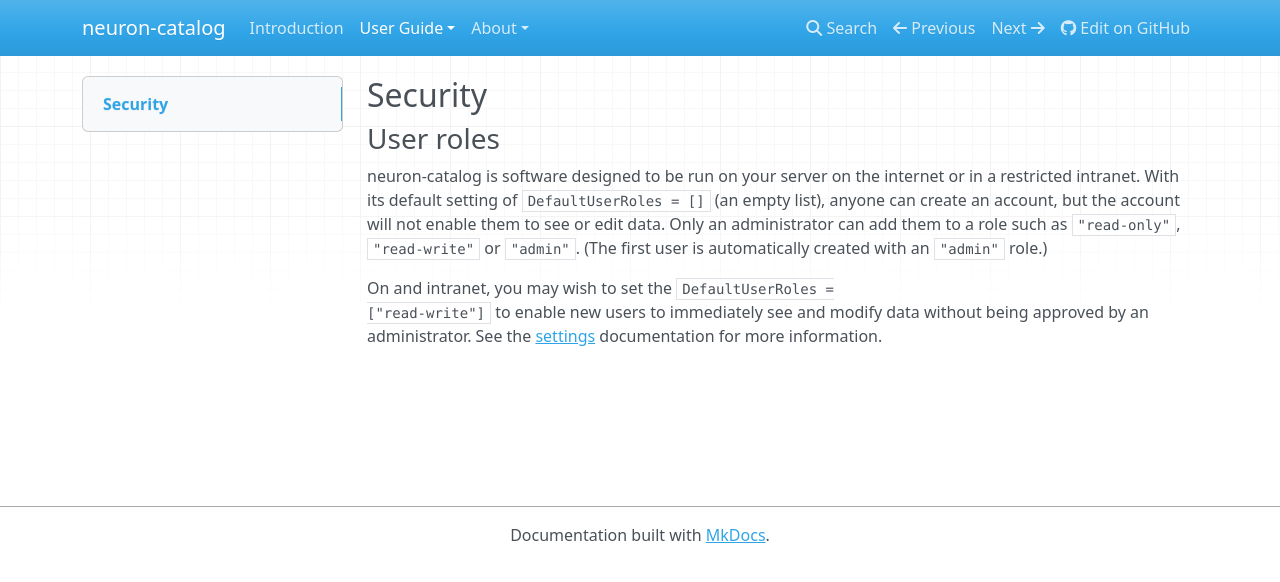
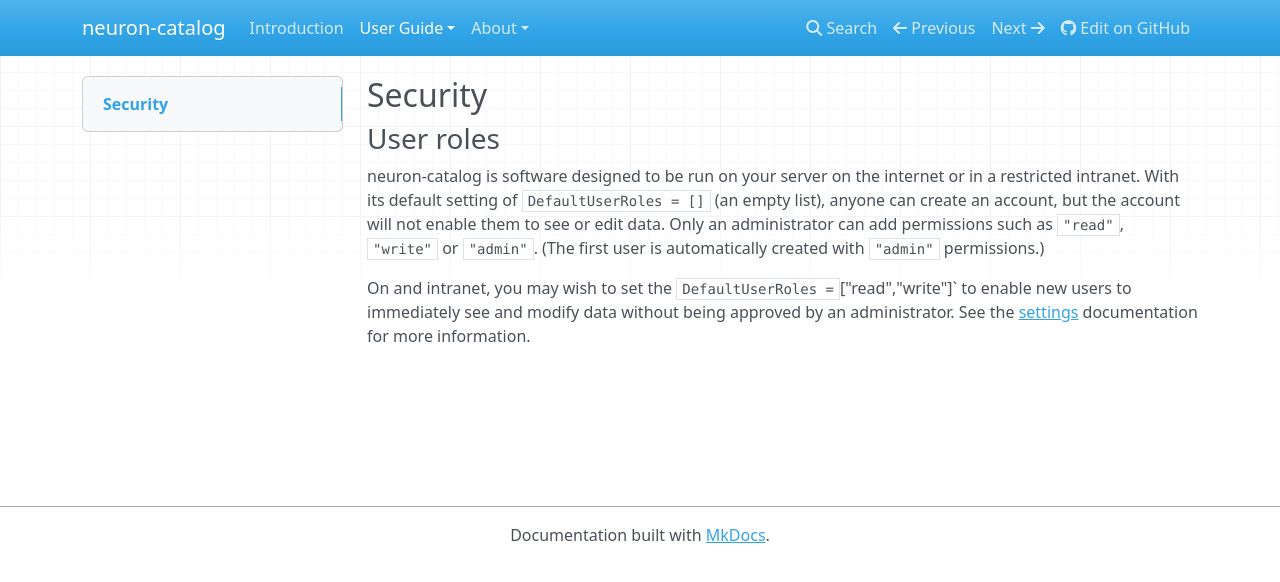
Before and after one commit to strawlab/neuron-catalog, an MkDocs documentation site: the page built from docs/security.md, in a window 1280 px wide. Shown: the top 582 px of the page. Built offline with MkDocs 1.6.1, drawn with Linux system fonts in a browser that asks for light colours; nearby versions of some CDN libraries; old or Windows-style settings are respelled for this version of MkDocs.

Commit message:
rework permission system

```diff
--- a/docs/security.md
+++ b/docs/security.md
@@ -2,15 +2,14 @@
 
 ### User roles
 
-neuron-catalog is software designed to be run on your server on the
-internet or in a restricted intranet. With its default setting of
-`DefaultUserRoles = []` (an empty list), anyone can create an account,
-but the account will not enable them to see or edit data. Only an
-administrator can add them to a role such as `"read-only"`,
-`"read-write"` or `"admin"`. (The first user is automatically created
-with an `"admin"` role.)
+neuron-catalog is software designed to be run on your server on the internet or
+in a restricted intranet. With its default setting of `DefaultUserRoles = []`
+(an empty list), anyone can create an account, but the account will not enable
+them to see or edit data. Only an administrator can add permissions such as
+`"read"`, `"write"` or `"admin"`. (The first user is automatically created with
+`"admin"` permissions.)
 
 On and intranet, you may wish to set the `DefaultUserRoles =
-["read-write"]` to enable new users to immediately see and modify data
+`["read","write"]` to enable new users to immediately see and modify data
 without being approved by an administrator. See the
 [settings](settings.md) documentation for more information.
```
Also changed, not shown: docs/settings.md (+5 -5 lines), 5 other files.
